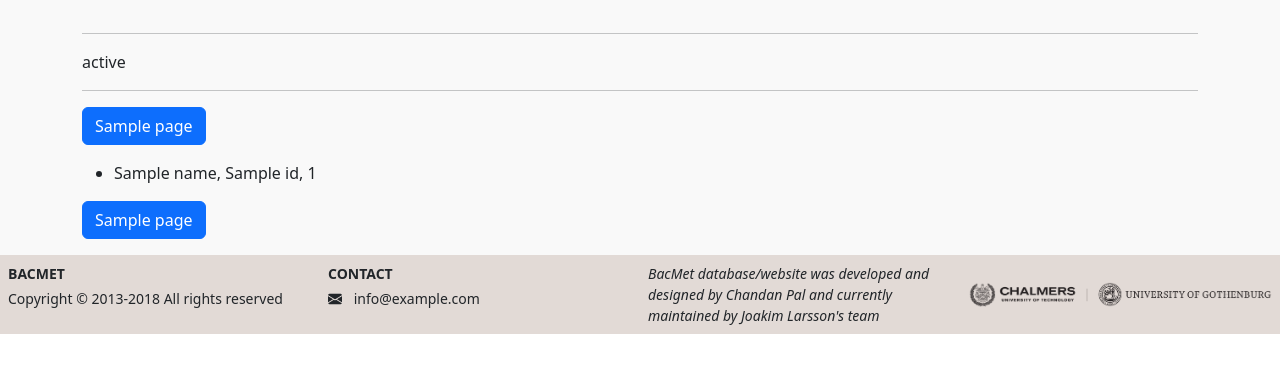
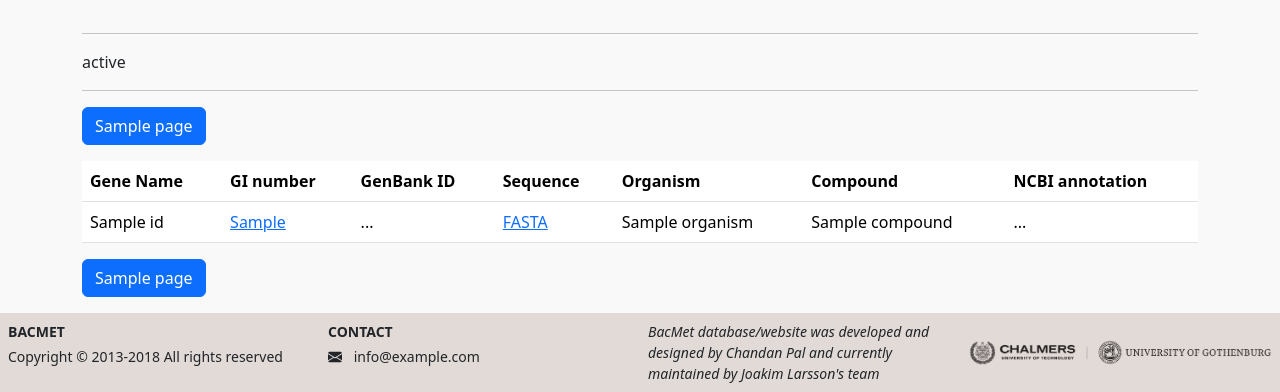
Before and after one commit to NBISweden/bacmet, a Flask app: template app/app/templates/search_result.html in a window 1280 px wide. Shown: the part 740-1132 px from the top of the page. Before the commit the page ends 1074 px from the top, so only its background shows below. Run offline with Flask 3, Linux system fonts and the light colour scheme; the template is opened without the code that fills it: most values are stand-ins (such as "Sample title", 1, 10 or a date in 2020); some libraries are stand-ins or nearby versions.

Commit message:
fix: add initial table views for search results

```diff
--- a/app/app/templates/search_result.html
+++ b/app/app/templates/search_result.html
@@ -86,16 +86,69 @@
 {% if result.items %}
 <hr />
 {% with pages = result.pages %}{% include "snippets/pagination.html" %}{% endwith %}
-<ul>
-  {% for item in result.items %}{% with validated=item[0], predicted=item[1]%}
-  {% if predicted %}
-  <li>{{ predicted.blast_hit_genome }}, {{ validated.gene_name }}, {{ validated.bacmet_id }}</li>
-  {% else %}
-  <li>{{ validated.gene_name }}, {{ validated.bacmet_id }}{% if validated.compounds %}{% for compound in
-    validated.compounds %}, {{ compound.compound_name }} {% endfor %}{% endif %}</li>
-  {% endif %}
-  {% endwith %}{% endfor %}
-</ul>
+{% with first_predicted=result.items[0][1]%}
+{% if first_predicted %}
+<table class="table">
+  <thead>
+    <tr>
+      <th scope="col">Gene Name</th>
+      <th scope="col">GI number</th>
+      <th scope="col">GenBank ID</th>
+      <th scope="col">Sequence</th>
+      <th scope="col">Organism</th>
+      <th scope="col">Compound</th>
+      <th scope="col">NCBI annotation</th>
+    </tr>
+  </thead>
+  <tbody>
+    {% for item in result.items %}{% with validated=item[0] %}
+    <tr>
+      <td>{{ validated.gene_name }}</td>
+      <td><a href="http://www.ncbi.nlm.nih.gov/protein/{{ validated.protein_accession_uniprot }}" target="_blank">{{ validated.protein_accession_uniprot }}</a></td>
+      <td>...</td>
+      <td><a href="http://www.ncbi.nlm.nih.gov/protein/{{ validated.protein_accession_uniprot }}?report=fasta" target="_blank">FASTA</a></td>
+      <td>{{ validated.organism }}</td>
+      <td>{% for compound in validated.compounds %}{% if not loop.first %}, {% endif %}{{ compound.compound_name }}{% endfor%}</td>
+      <td>...</td>
+    </tr>
+    {% endwith %}{% endfor %}
+  </tbody>
+</table>
+{% else %}
+<table class="table">
+  <thead>
+    <tr>
+      <th scope="col">Gene Name</th>
+      <th scope="col">Experimentally Verified Resistance Gene Information</th>
+      <th scope="col">Predicted Resistance Gene Information</th>
+    </tr>
+  </thead>
+  <tbody>
+    {% for item in result.items %}{% with validated=item[0] %}
+    <tr>
+      <td>{{ validated.gene_name }}</td>
+      <td>
+        <table class="table">
+          <tr><th scope="row">BacMet ID:</th><td>{{ validated.bacmet_id }}</td></tr>
+          <tr><th scope="row">Code for:</th><td>{{ validated.code_for }}</td></tr>
+          <tr><th scope="row">Family:</th><td>{{ validated.family }}</td></tr>
+          <tr><th scope="row">Sequence:</th><td>...</td></tr>
+          <tr><th scope="row">Cross-database information:</th><td>...</td></tr>
+          <tr><th scope="row">Organism:</th><td><em>{{ validated.organism }}</em></td></tr>
+          <tr><th scope="row">Location:</th><td>{{ validated.location }}</td></tr>
+          <tr><th scope="row">Compound:</th><td>{% for compound in validated.compounds %}{% if not loop.first %}, {% endif %}{{ compound.compound_name }}{% endfor%}</td></tr>
+          <tr><th scope="row">Description:</th><td>{{ validated.description }}</td></tr>
+          <tr><th scope="row">Length (amino acid):</th><td>{{ validated.length_aa }}</td></tr>
+          <tr><th scope="row">Reference:</th><td>{{ validated.reference }}</td></tr>
+        </table>
+      </td>
+      <td>...</td>
+    </tr>
+    {% endwith %}{% endfor %}
+  </tbody>
+</table>
+{% endif %}
+{% endwith %}
 {% with pages = result.pages %}{% include "snippets/pagination.html" %}{% endwith %}
 {% endif %}
 {% endif %}
```
